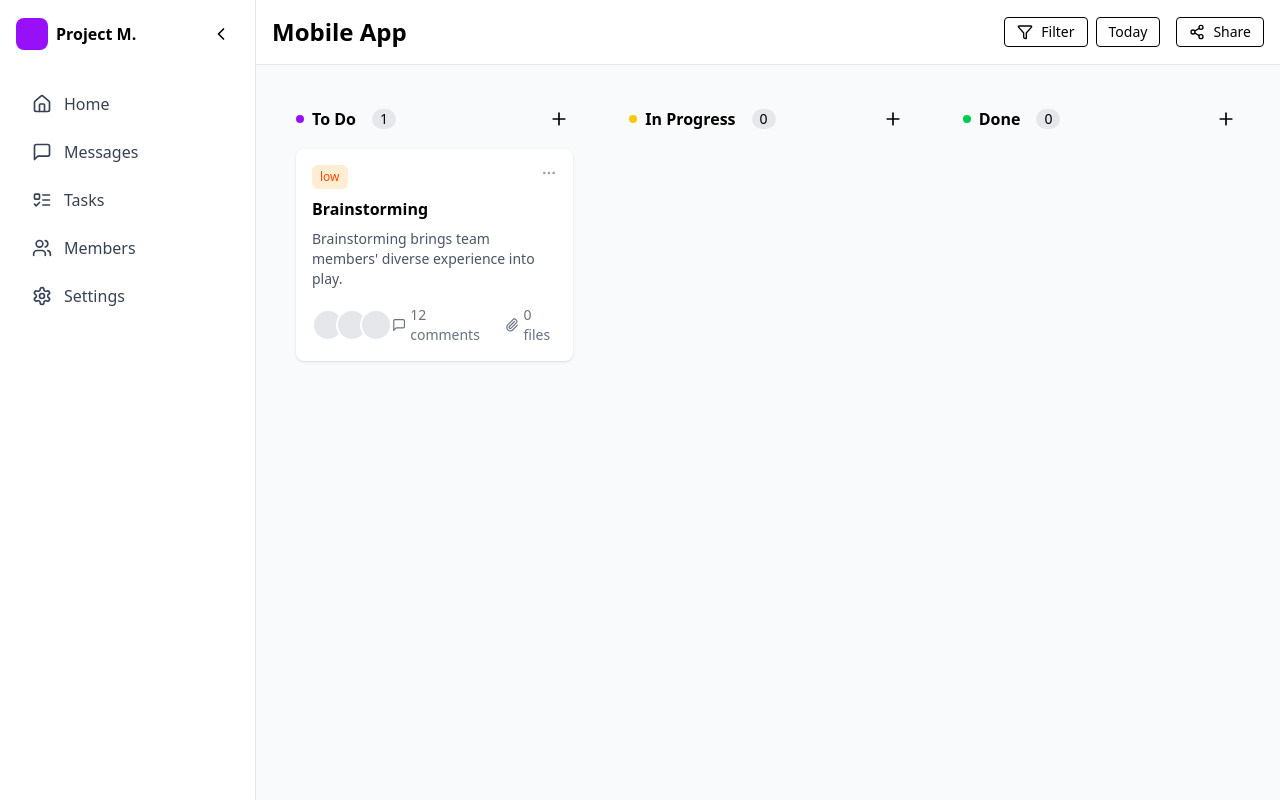
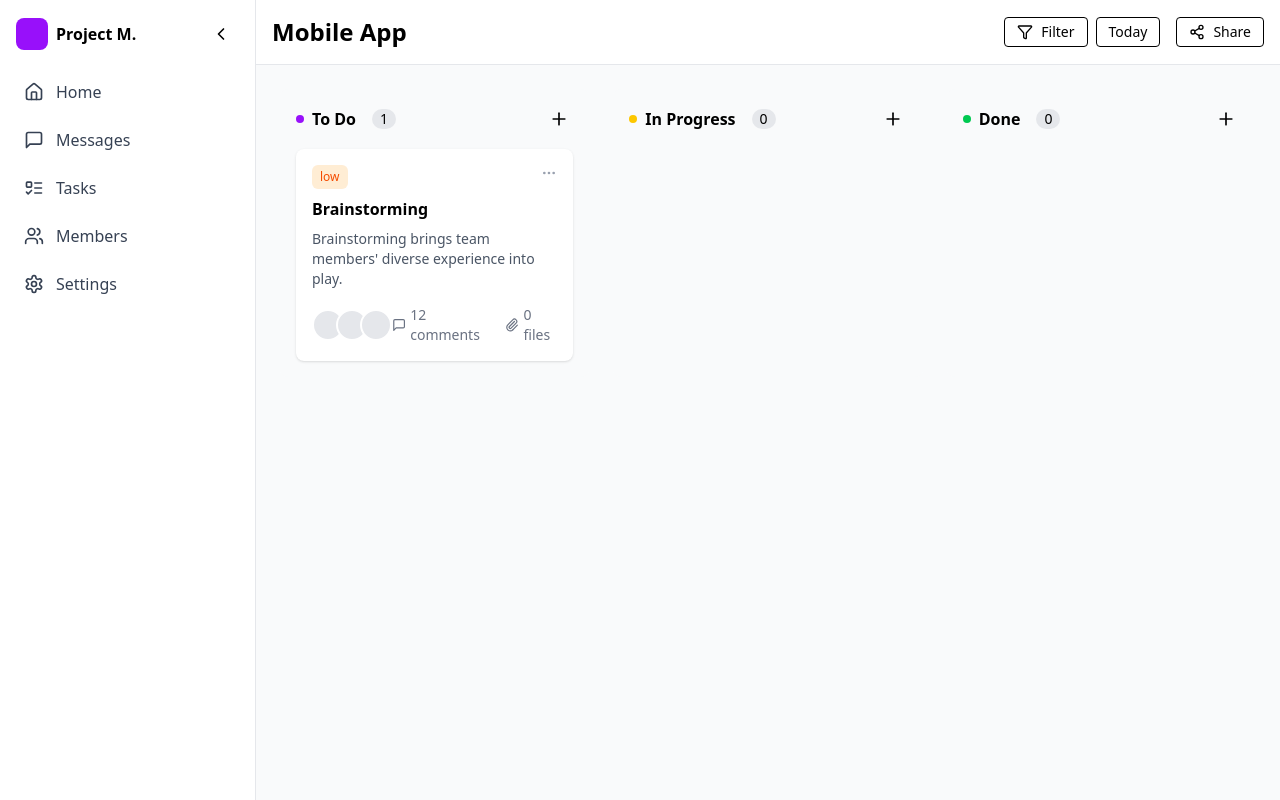
Before and after one commit to Nasir-buddy/test_project, a React (Vite) app: page / in a window 1280 px wide. Built offline with nearby package versions, Linux system fonts and the light colour scheme.

Commit message:
opening and closing show icon

```diff
--- a/src/components/Sidebar.jsx
+++ b/src/components/Sidebar.jsx
@@ -1,45 +1,56 @@
-import { Home, MessageSquare, ListTodo, Users, Settings, ChevronLeft, ChevronRight } from "lucide-react";
-import { useState } from "react";
+import { useState } from "react"
+import { Home, MessageSquare, ListTodo, Users, Settings, ChevronLeft, ChevronRight } from "lucide-react"
+
+const menuItems = [
+  { icon: Home, label: "Home" },
+  { icon: MessageSquare, label: "Messages" },
+  { icon: ListTodo, label: "Tasks" },
+  { icon: Users, label: "Members" },
+  { icon: Settings, label: "Settings" },
+]
 
 export default function Sidebar() {
-  // use state to open and close the side bar
-  const [isOpen, setIsOpen] = useState(true);
+  const [isOpen, setIsOpen] = useState(true)
+
+  const toggleSidebar = () => setIsOpen(!isOpen)
 
   return (
-    <div className={`h-screen bg-white border-r border-gray-200 p-4 transition-width duration-300 ${isOpen ? 'w-64' : 'w-16'}`}>
-      <div className="flex items-center justify-between mb-8">
+    <div className="flex h-screen">
+      <div
+        className={`
+          relative flex flex-col bg-white border-r border-gray-200 transition-all duration-300 ease-in-out
+          ${isOpen ? "w-64" : "w-16"}
+        `}
+      >
+        <div className="flex items-center justify-between p-4">
           {isOpen && (
-          <div className="flex items-center gap-2">
-            <div className="w-8 h-8 bg-purple-600 rounded-lg"></div>
-            <span className="font-semibold">Project M.</span>
+            <div className="flex items-center gap-2 overflow-hidden">
+              <div className="w-8 h-8 bg-purple-600 rounded-lg flex-shrink-0"></div>
+              <span className="font-semibold whitespace-nowrap">Project M.</span>
             </div>
           )}
-        <button onClick={() => setIsOpen(!isOpen)} className="p-2 rounded-lg hover:bg-gray-100 transition-transform duration-300">
+          <button
+            onClick={toggleSidebar}
+            className="p-2 rounded-lg hover:bg-gray-100 transition-colors duration-200 focus:outline-none focus:ring-2 focus:ring-purple-600"
+            aria-label={isOpen ? "Close sidebar" : "Open sidebar"}
+          >
             {isOpen ? <ChevronLeft size={20} /> : <ChevronRight size={20} />}
           </button>
         </div>
-      <nav className="space-y-2">
-        <a href="#" className="flex items-center gap-3 px-4 py-2 text-gray-700 rounded-lg hover:bg-gray-100">
-          <Home size={20} />
-          {isOpen && <span>Home</span>}
-        </a>
-        <a href="#" className="flex items-center gap-3 px-4 py-2 text-gray-700 rounded-lg hover:bg-gray-100">
-          <MessageSquare size={20} />
-          {isOpen && <span>Messages</span>}
-        </a>
-        <a href="#" className="flex items-center gap-3 px-4 py-2 text-gray-700 rounded-lg hover:bg-gray-100">
-          <ListTodo size={20} />
-          {isOpen && <span>Tasks</span>}
-        </a>
-        <a href="#" className="flex items-center gap-3 px-4 py-2 text-gray-700 rounded-lg hover:bg-gray-100">
-          <Users size={20} />
-          {isOpen && <span>Members</span>}
-        </a>
-        <a href="#" className="flex items-center gap-3 px-4 py-2 text-gray-700 rounded-lg hover:bg-gray-100">
-          <Settings size={20} />
-          {isOpen && <span>Settings</span>}
-        </a>
+        <nav className="flex-grow">
+          {menuItems.map((item) => (
+              <div
+              key={item.label}
+              href="#"
+              className="flex ml-2 gap-3 items-center px-4 py-3 text-gray-700 hover:bg-gray-100 transition-colors duration-200"
+            >
+              <item.icon size={20} className="flex-shrink-0" />
+              {isOpen && <span className="whitespace-nowrap">{item.label}</span>}
+            </div>
+          ))}
         </nav>
       </div>
-  );
+
+    </div>
+  )
 }
```
Lines whose indentation alone changed are shown as unchanged.
